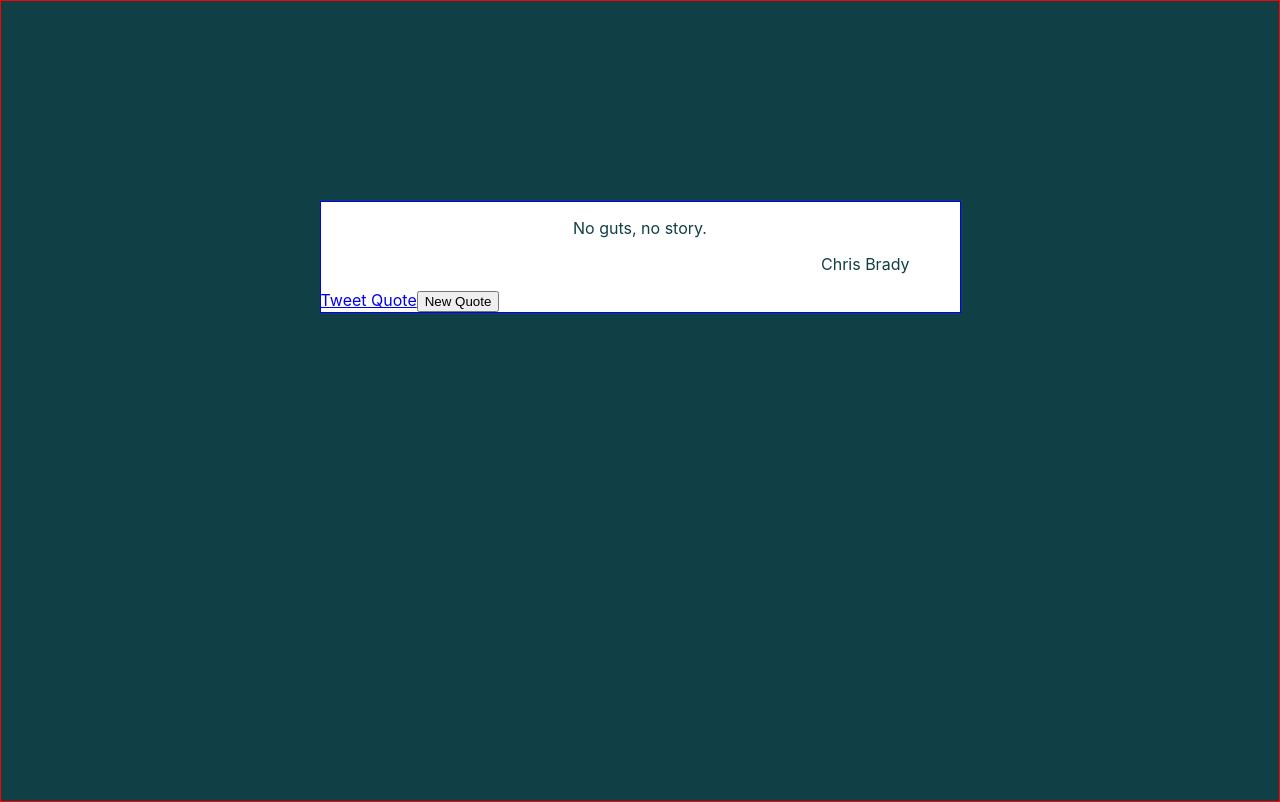
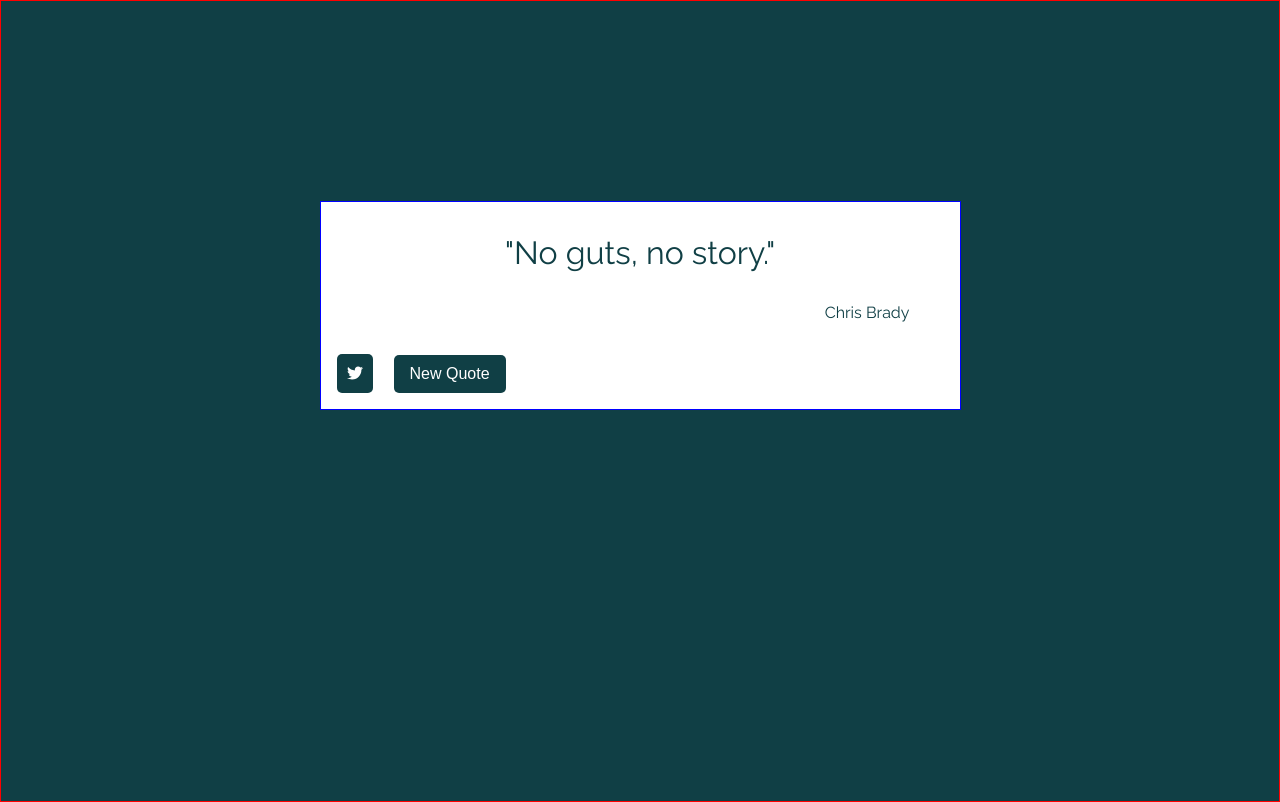
Before and after one commit to indigorose/random_quote_machine, a React (Create React App) app: page / in a window 1280 px wide. Built offline with nearby package versions, Linux system fonts and the light colour scheme.

Commit message:
Add final styling

```diff
--- a/package.json
+++ b/package.json
@@ -3,11 +3,16 @@
   "version": "0.1.0",
   "private": true,
   "dependencies": {
+    "@fortawesome/fontawesome-svg-core": "^6.2.0",
+    "@fortawesome/free-brands-svg-icons": "^6.2.0",
+    "@fortawesome/free-solid-svg-icons": "^6.2.0",
+    "@fortawesome/react-fontawesome": "^0.2.0",
     "@testing-library/jest-dom": "^5.16.5",
     "@testing-library/react": "^13.4.0",
     "@testing-library/user-event": "^13.5.0",
     "react": "^18.2.0",
     "react-dom": "^18.2.0",
+    "react-icons": "^4.4.0",
     "react-scripts": "5.0.1",
     "web-vitals": "^2.1.4"
   },
--- a/src/components/quote.css
+++ b/src/components/quote.css
@@ -1,3 +1,8 @@
+@import url('https://fonts.googleapis.com/css2?family=Montserrat:wght@100;300;400;600;800;900&family=Raleway:wght@400;600&display=swap');
+body {
+  font-family: 'Raleway', Arial, Helvetica, sans-serif;
+}
+
 .container {
   border: 1px solid red;
   height: 100vh;
@@ -13,10 +18,34 @@
 
 #text {
   text-align: center;
+  font-size: 2rem;
 }
 #author {
   text-align: right;
   padding-right: 50px;
+}
+a:link,
+a:visited {
+  border: none;
+  border-radius: 5px;
+  padding: 10px;
+  margin: 1rem;
+  color: white;
+  text-align: center;
+  text-decoration: none;
+  display: inline-block;
+  font-size: 1em;
+}
+#new-quote {
+  border: none;
+  border-radius: 5px;
+  color: white;
+  padding: 10px 16px;
+  margin: 5px;
+  text-align: center;
+  text-decoration: none;
+  display: inline-block;
+  font-size: 16px;
 }
 /* The container is white
 The background, text and buttons are random on the new quote click.
--- a/src/components/quote.js
+++ b/src/components/quote.js
@@ -1,6 +1,8 @@
 import React, { useState } from 'react';
 import './quote.css';
 import { data } from '../assets/data';
+import { FontAwesomeIcon } from '@fortawesome/react-fontawesome';
+import { faTwitter } from '@fortawesome/free-brands-svg-icons';
 const Quote = () => {
   const [color, setColor] = useState('#103f45');
   const generateColor = () => {
@@ -21,17 +23,19 @@ const Quote = () => {
       <div className="container" style={{ backgroundColor: `${color}` }}>
         <div className="container--quote-box" id="quote-box">
           <p id="text" style={{ color: `${color}` }}>
-            {data[randomNumber].quote}
+            "{data[randomNumber].quote}"
           </p>
           <p id="author" style={{ color: `${color}` }}>
             {data[randomNumber].name}
           </p>
           <a
-            href="http://twitter.com/intent/tweet"
+            href="http://twitter.com/intent/tweet?text=Hello%20World"
             target="_blank"
             rel="noopener noreferrer"
+            id="share-quote"
+            style={{ backgroundColor: `${color}` }}
           >
-            Tweet Quote
+            <FontAwesomeIcon icon={faTwitter} />
           </a>
           <button
             id="new-quote"
@@ -39,6 +43,7 @@ const Quote = () => {
               generateColor();
               generateNumber();
             }}
+            style={{ backgroundColor: `${color}` }}
           >
             New Quote
           </button>
```
Also changed, not shown: 1 other file (tests, documents, lock files or other folders).
